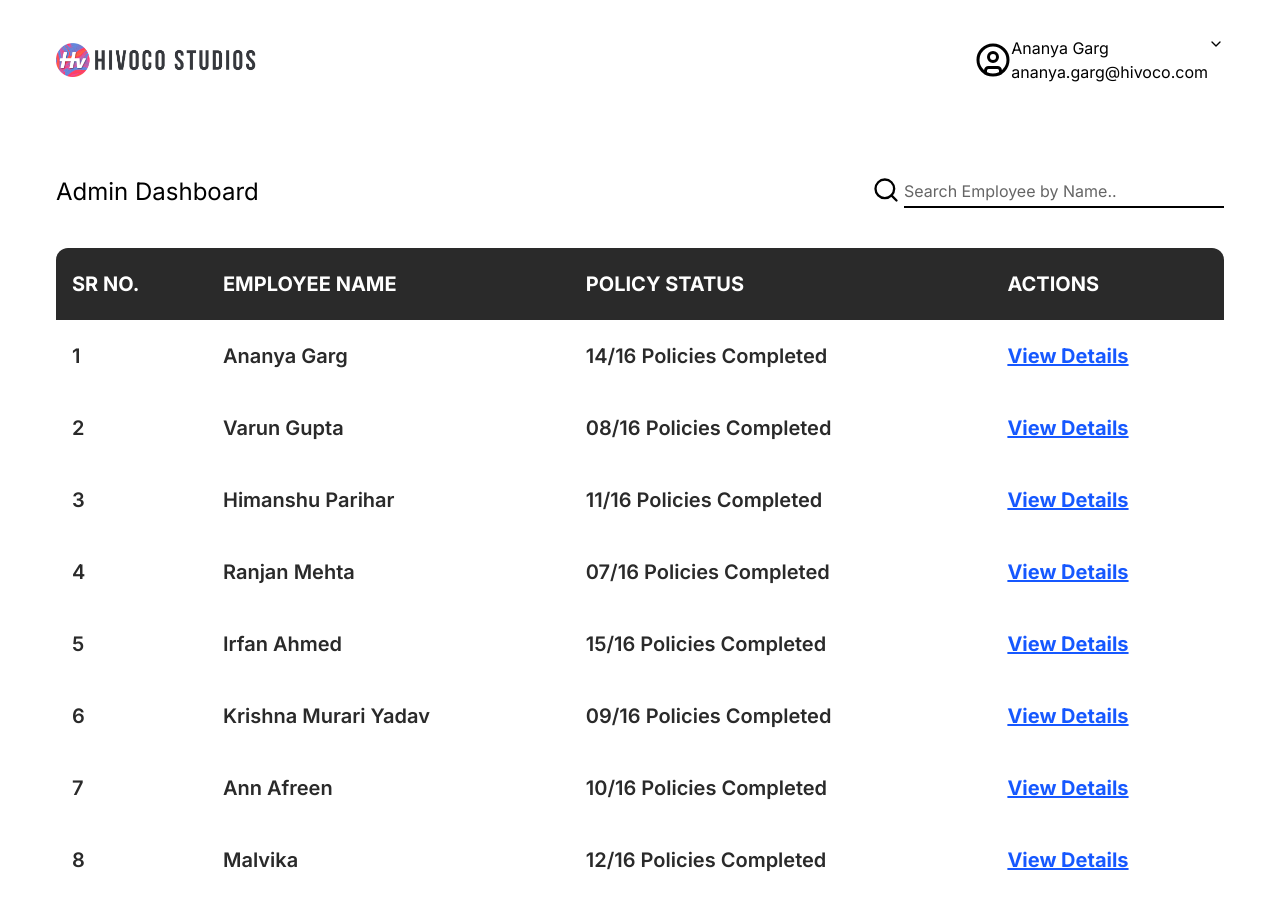
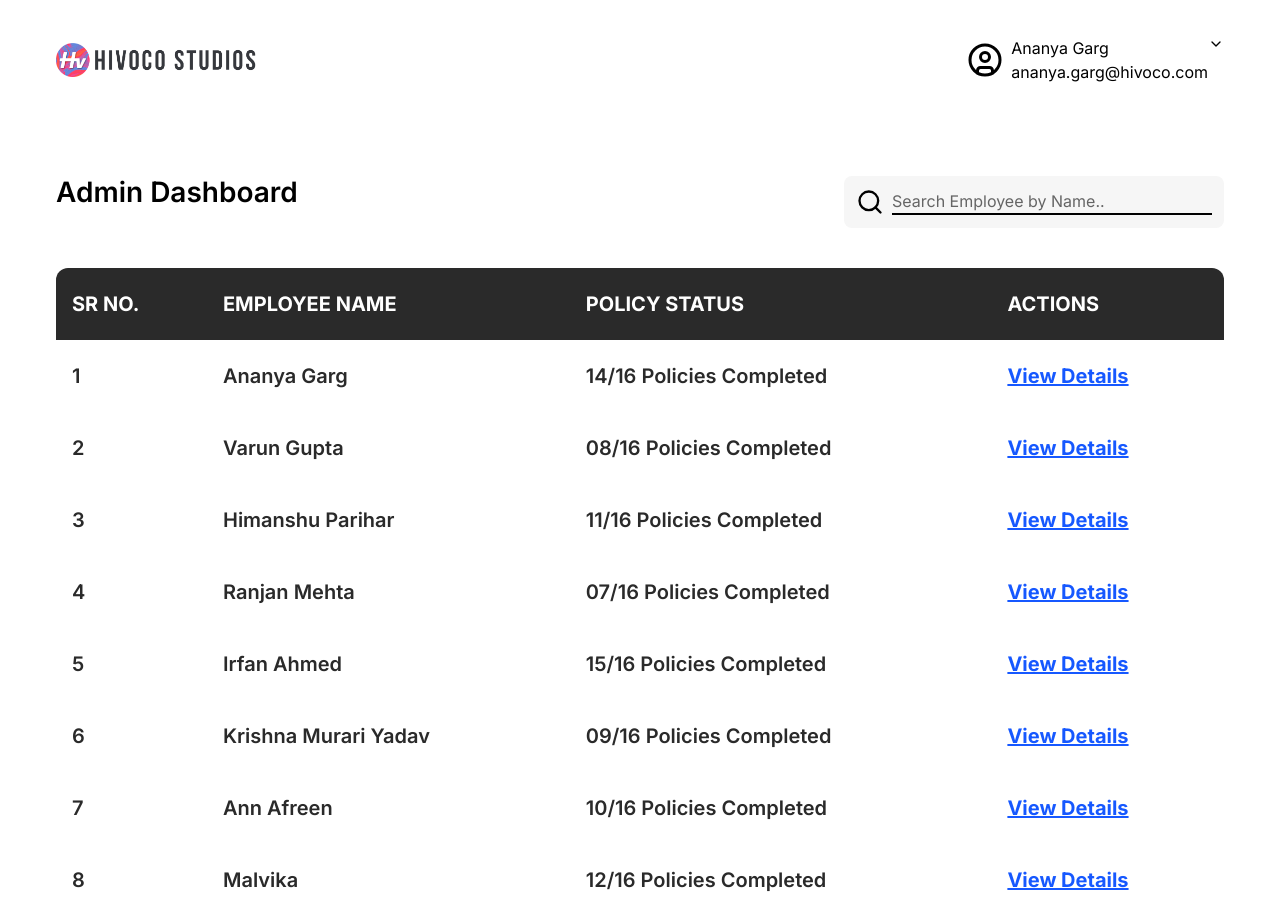
Before and after one commit to ranjanhivoco/policy-portel, a Next.js app: page /admin-info in a window 1280 px wide. Built offline with nearby package versions, Linux system fonts and the light colour scheme.

Commit message:
search bg

```diff
--- a/src/pages/admin-info.js
+++ b/src/pages/admin-info.js
@@ -9,19 +9,28 @@ const AdminInfo = () => {
       <Header />
 
       <div className="flex justify-between px-14 pt-14 pb-10">
-        <h2 className="text-2xl text-black">Admin Dashboard</h2>
+        <h2 className="text-[1.75rem] text-2xl font-semibold text-black">Admin Dashboard</h2>
 
-        <div className="flex gap-1">
+        <div className="flex items-center gap-2 bg-[#F6F6F6] rounded-lg p-3 ">
           <Search size={28} />
 
           <input
             className="
+            bg-transparent
             outline-none
             text-black
             border-b-2
           border-black
             w-80
           placeholder:text-[#656565]
+
+                    [&:-webkit-autofill]:bg-transparent
+          [&:-webkit-autofill:hover]:bg-transparent
+          [&:-webkit-autofill:focus]:bg-transparent
+          [&:-webkit-autofill:active]:bg-transparent
+          [&:-webkit-autofill]:[transition-delay:9999s]
+          [&:-webkit-autofill]:[-webkit-text-fill-color:inherit]
+
           "
             type="text"
             id="name"
```
